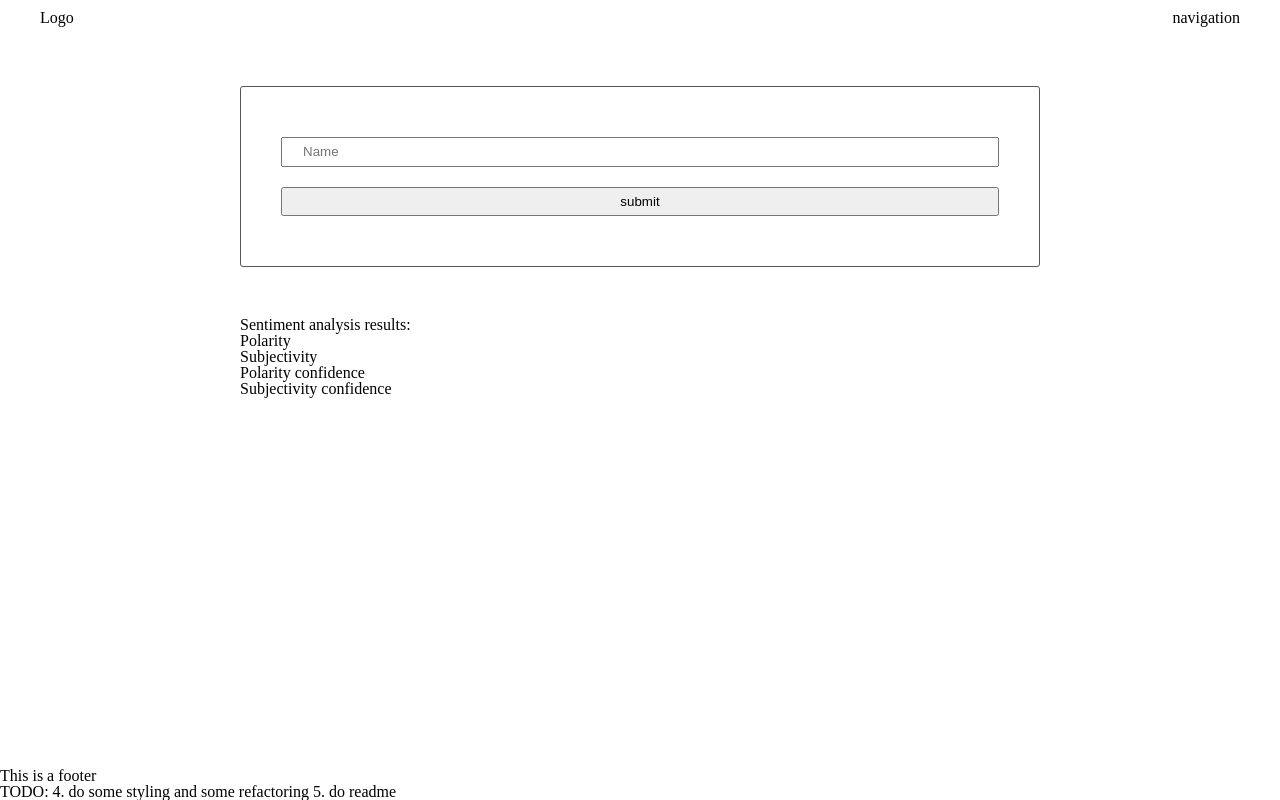
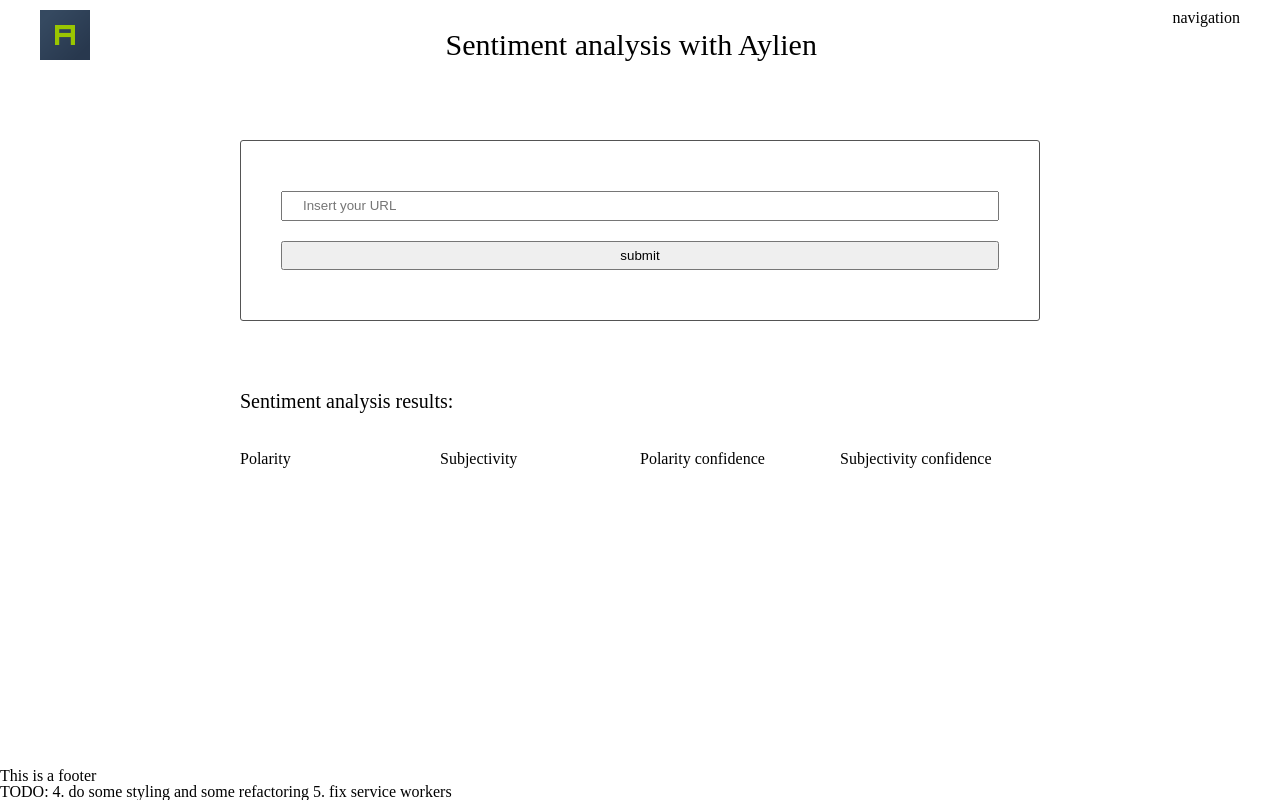
Before and after one commit to iuliabivolaru/evaluate-news-nlp, a website built with webpack: page src/client/views/index.html in a window 1280 px wide. Built offline with nearby package versions, Linux system fonts and the light colour scheme.

Commit message:
Add png file loader; add styling

```diff
--- a/package.json
+++ b/package.json
@@ -29,6 +29,8 @@
     "babel-loader": "^8.0.6",
     "clean-webpack-plugin": "^3.0.0",
     "css-loader": "^3.5.3",
+    "file-loader": "^6.0.0",
+    "html-loader": "^1.1.0",
     "html-webpack-plugin": "^3.2.0",
     "jest": "^26.0.1",
     "node-sass": "^4.14.1",
--- a/src/client/styles/base.scss
+++ b/src/client/styles/base.scss
@@ -2,6 +2,7 @@
     display: flex;
     flex-direction: column;
     min-height: 100vh;
+    font-family: 'Times New Roman', Times, serif;
 }
 
 main {
@@ -12,3 +13,19 @@
     max-width: 800px;
     margin: 50px auto;
 }
+
+.results {
+    display: grid;
+    grid-template-columns: repeat(5, 200px);
+}
+
+h2 {
+    font-size: 20px;
+    font-weight: 200;
+    padding: 20px 0;
+}
+
+h3 {
+    font-size: 16px;
+    padding: 20px 0;
+}
--- a/src/client/styles/header.scss
+++ b/src/client/styles/header.scss
@@ -2,4 +2,15 @@
     display: flex;
     justify-content: space-between;
     padding: 10px 40px;
+
+    & .logo-image {
+        width: 50px;
+        height: 50px;
+    }
+
+    & h1 {
+        font-size: 30px;
+        font-weight: 400;
+        padding: 20px;
+    }
 }
--- a/src/client/views/index.html
+++ b/src/client/views/index.html
@@ -8,9 +8,10 @@
     <body>
 
         <header>
-            <div class="">
-                Logo
-            </div>
+            <img class="logo-image" src="../img/aylienn.png"/>
+            <h1 class="">
+                Sentiment analysis with Aylien
+            </h1>
             <div class="">
                 navigation
             </div>
@@ -19,21 +20,31 @@
         <main>
             <section>
                 <form class="" onsubmit="return Client.handleSubmit(event)">
-                    <input id="name" type="text" name="input" value="" placeholder="Name">
+                    <input id="name" type="text" name="input" value="" placeholder="Insert your URL">
                     <input type="submit" name="" value="submit" onclick="return Client.handleSubmit(event)" onsubmit="return Client.handleSubmit(event)">
                 </form>
             <section>
 
             <section>
-                <strong>Sentiment analysis results:</strong>
-                <h2>Polarity</h2>
-                <div id="polarity"></div>
-                <h2>Subjectivity</h2>
-                <div id="subjectivity"></div>
-                <h2>Polarity confidence</h2>
-                <div id="polarity-confidence"></div>
-                <h2>Subjectivity confidence</h2>
-                <div id="subjectivity-confidence"></div>
+                <h2>Sentiment analysis results:</h2>
+                <div class="results">
+                    <div>
+                        <h3>Polarity</h3>
+                        <div id="polarity"></div>
+                    </div>
+                    <div>
+                        <h3>Subjectivity</h3>
+                        <div id="subjectivity"></div>
+                    </div>
+                    <div>
+                        <h3>Polarity confidence</h3>
+                        <div id="polarity-confidence"></div>
+                    </div>
+                    <div>
+                        <h3>Subjectivity confidence</h3>
+                        <div id="subjectivity-confidence"></div>
+                    </div>
+                </div>
             </section>
         </main>
 
@@ -43,15 +54,15 @@
 
     </body>
     <script>
-        if('serviceWorker' in navigator) {
-            window.addEventListener('load', () => {
-                navigator.serviceWorker.register('/service-worker.js');
-            })
-        }
+        // if('serviceWorker' in navigator) {
+        //     window.addEventListener('load', () => {
+        //         navigator.serviceWorker.register('/service-worker.js');
+        //     })
+        // }
     </script>
     <div>
         TODO:
         4. do some styling and some refactoring
-        5. do readme
+        5. fix service workers
     </div>
 </html>
--- a/webpack.dev.js
+++ b/webpack.dev.js
@@ -22,6 +22,16 @@
             {
                 test: /\.scss$/,
                 use: ['style-loader', 'css-loader', 'sass-loader']
+            },
+            {
+                test: /\.html$/,
+                loader: 'html-loader',
+            },
+            {
+                test: /\.(png|svg|jpg|gif)$/,
+                use: [
+                    'file-loader'
+                ]
             }
         ]
     },
```
Also changed, not shown: src/client/img/aylienn.png (added), 1 other file.
